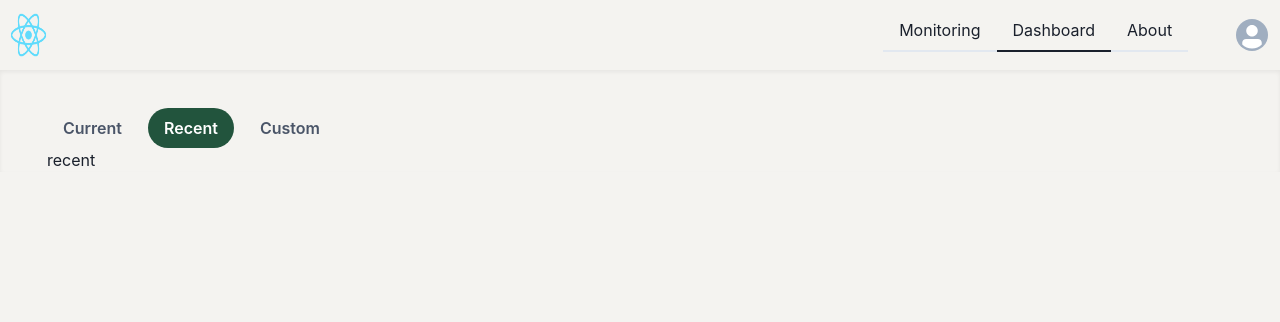
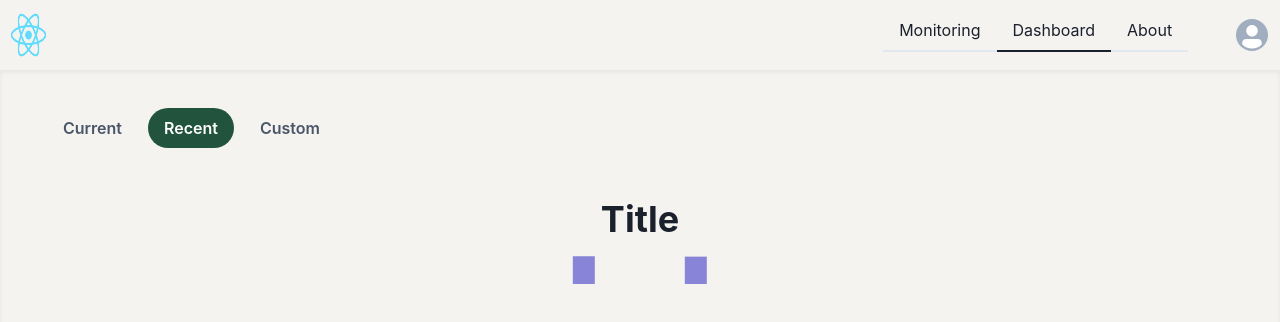
Before and after one commit to mikoMaz/monitoring-via-push-messages, a React (Create React App) app in the folder src/main/webclient/: page /dashboard in a window 1280 px wide. Both pictures are taken after a click on the tab "Recent". Shown: the top 322 px of the page. Built offline with nearby package versions, Linux system fonts and the light colour scheme.

Commit message:
przykładowy wykres

```diff
--- /dev/null
+++ b/src/main/webclient/src/components/dashboard-page/components/recent-chart.tsx
@@ -0,0 +1,33 @@
+import { Bar, BarChart, Cell, Pie, PieChart, Tooltip } from "recharts";
+import { IMonitoringDevice } from "../../../types/deviceModel";
+import { getDevicesStatusPieChartData } from "../util/dashboard-page-util";
+import { Box, Heading, VStack } from "@chakra-ui/react";
+import { UIProps } from "../../../config/config";
+
+interface IRecentChart {
+  devices: number[];
+}
+
+export const RecentChart = ({ devices }: IRecentChart) => {
+  const colors: { [id: string]: string } = {
+    disabled: UIProps.colors.charts.disabled,
+    enabled: UIProps.colors.charts.active,
+  };
+
+  const getChartData = () => {
+    return devices.map((device) => {
+      return { name: device };
+    });
+  };
+
+  return (
+    <Box padding="50px">
+      <VStack>
+        <Heading>Title</Heading>
+        <BarChart width={150} height={40} data={getChartData()}>
+          <Bar dataKey="name" fill="#8884d8" />
+        </BarChart>
+      </VStack>
+    </Box>
+  );
+};
--- a/src/main/webclient/src/components/dashboard-page/dashboard-page.tsx
+++ b/src/main/webclient/src/components/dashboard-page/dashboard-page.tsx
@@ -4,6 +4,7 @@ import { StatusPieChart } from "./components/status-pie-chart";
 import { UIProps } from "../../config/config";
 import { useState } from "react";
 import { ViewChartsTabs } from "./components/view-charts-tabs";
+import { RecentChart } from "./components/recent-chart";
 
 enum viewOption {
   current,
@@ -54,7 +55,11 @@ export const DashboardPage = (model: DeviceModel) => {
           </Center>
         );
       case viewOption.recent:
-        return <>recent</>;
+        return (
+          <Center>
+            <RecentChart devices={[2.2209, 0.0, 0.0, 0.0, 2.1909]} />
+          </Center>
+        );
       case viewOption.custom:
         return <>custom</>;
     }
```
